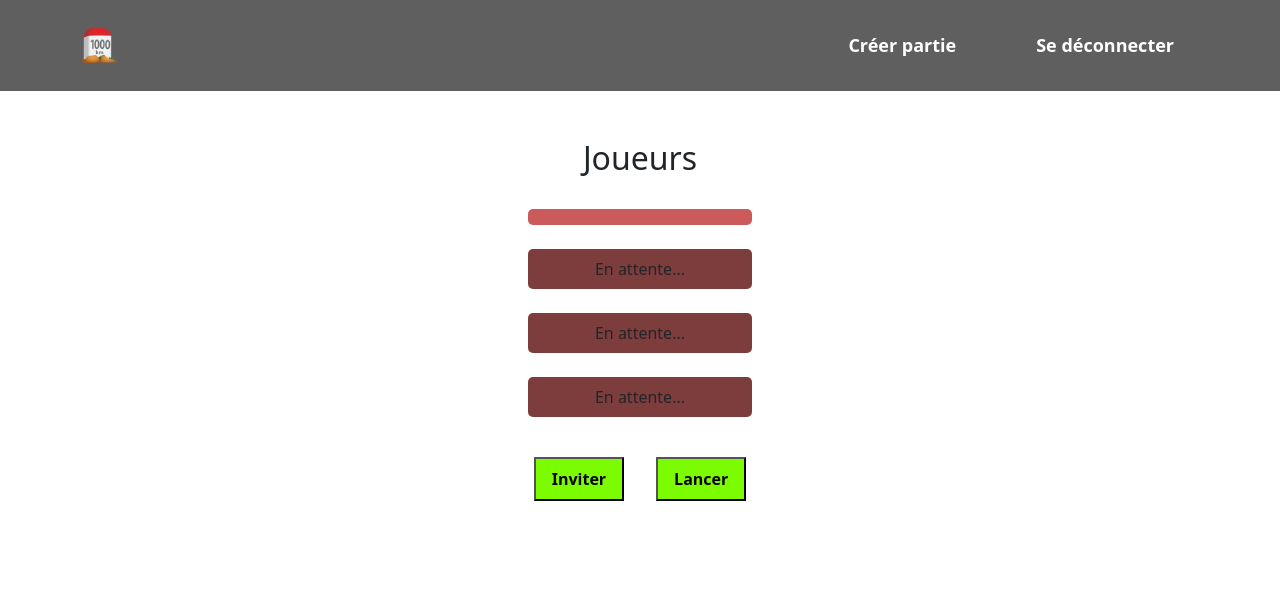
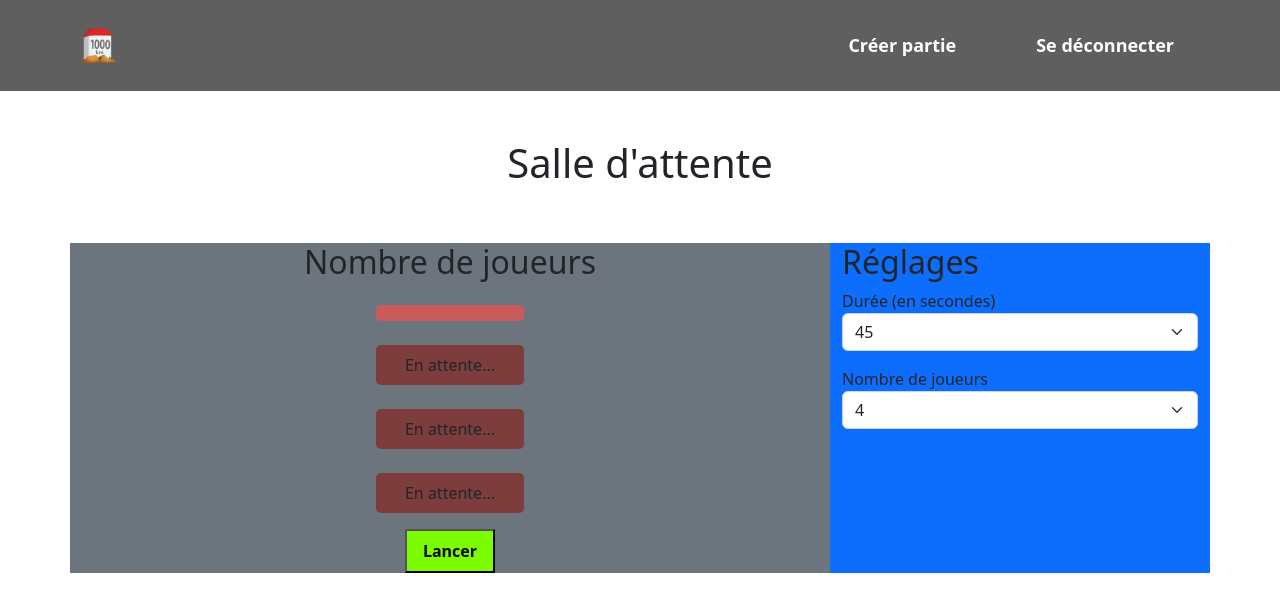
Before and after one commit to n0uben/1000kmFront, a Vue app: page /attente in a window 1280 px wide. Shown: the top 612 px of the page. Built offline with nearby package versions, Linux system fonts and the light colour scheme; sample sign-in values are in the browser's storage.

Commit message:
on cree une partie avec param par defaut a la connexion du user

```diff
--- a/src/components/Attente.vue
+++ b/src/components/Attente.vue
@@ -13,12 +13,12 @@ export default {
     },
 
     methods: {
-    setJoueurs(){
-      for(let i=1;i<=this.nbJoueurs;i++){
-        document.getElementById("joueur"+i).style.backgroundColor="#cb5b5b";
+        setJoueurs() {
+            for (let i = 1; i <= this.nbJoueurs; i++) {
+                document.getElementById("joueur" + i).style.backgroundColor = "#cb5b5b";
             }
         },
-    onClickLaunch(){
+        onClickLaunch() {
             location.assign("/game");
         }
     }
@@ -28,20 +28,48 @@ export default {
 <template>
     <div class="container">
 
-    <div class="row align-items-center mt-5">
+        <div class="row align-items-center my-5">
             <div class="col">
-        <h2 class="text-center">Joueurs</h2>
+                <h1 class="text-center">Salle d'attente</h1>
             </div>
         </div>
 
-    <div class="row align-items-center">
+        <div class="row flex-row">
 
-      <div class="col text-center">
-        <p id="joueur1" class="mt-4 py-2" style="background-color: #7e3d3d;width: 20%;margin-left: 40%;border-radius: 5px;">{{this.pseudo}}</p>
-        <p id="joueur1" class="mt-4 py-2" style="background-color: #7e3d3d;width: 20%;margin-left: 40%;border-radius: 5px;">En attente...</p>
-        <p id="joueur1" class="mt-4 py-2" style="background-color: #7e3d3d;width: 20%;margin-left: 40%;border-radius: 5px;">En attente...</p>
-        <p id="joueur1" class="mt-4 py-2" style="background-color: #7e3d3d;width: 20%;margin-left: 40%;border-radius: 5px;">En attente...</p>
-        <button class="py-2 px-3 mx-3 mt-4">Inviter</button><button class="py-2 px-3 mx-3" @click="onClickLaunch">Lancer</button>
+            <div class="col-8 bg-secondary text-center">
+                <h2>Nombre de joueurs</h2>
+                <p id="joueur1" class="mt-4 py-2"
+                   style="background-color: #7e3d3d;width: 20%;margin-left: 40%;border-radius: 5px;">
+                    {{ this.pseudo }}</p>
+                <p id="joueur1" class="mt-4 py-2"
+                   style="background-color: #7e3d3d;width: 20%;margin-left: 40%;border-radius: 5px;">En attente...</p>
+                <p id="joueur1" class="mt-4 py-2"
+                   style="background-color: #7e3d3d;width: 20%;margin-left: 40%;border-radius: 5px;">En attente...</p>
+                <p id="joueur1" class="mt-4 py-2"
+                   style="background-color: #7e3d3d;width: 20%;margin-left: 40%;border-radius: 5px;">En attente...</p>
+<!--                <button class="py-2 px-3 mx-3 mt-4">Inviter</button>-->
+                <button class="py-2 px-3 mx-3" @click="onClickLaunch">Lancer</button>
+            </div>
+            <div class="col-4 bg-primary text-left">
+                <h2>Réglages</h2>
+                <p>
+                    <label for="duree">Durée (en secondes)</label>
+                    <select id="duree" class="form-select" name="duree">
+                        <option value="30">30</option>
+                        <option value="30" selected>45</option>
+                        <option value="30">60</option>
+                        <option value="30">75</option>
+                        <option value="30">90</option>
+                    </select>
+                </p>
+                <p>
+                    <label for="duree">Nombre de joueurs</label>
+                    <select id="duree" class="form-select" name="duree">
+                        <option value="30">2</option>
+                        <option value="30">3</option>
+                        <option value="30" selected>4</option>
+                    </select>
+                </p>
             </div>
         </div>
 
@@ -50,10 +78,9 @@ export default {
 </template>
 
 <style scoped>
-button{
+button {
     background-color: lawngreen;
     font-size: 16px;
     font-weight: bold;
-
 }
 </style>
--- a/src/components/ConnexionForm.vue
+++ b/src/components/ConnexionForm.vue
@@ -33,6 +33,7 @@
 
 <script>
 import userService from "@/services/UserService";
+import partieService from "@/services/PartieService.js";
 
 export default {
   name: "ConnexionForm",
@@ -44,13 +45,16 @@ export default {
       returnUrl: ''
     }
   },
-  mounted () {
-
-  },
   methods: {
     handleSubmit(event) {
-      console.log(this.pseudo + ' / ' + this.motDePasse)
-      userService.login(this.pseudo, this.motDePasse).then(user => location.assign("/"))
+      userService.login(this.pseudo, this.motDePasse)
+          // .then(response => response.json())
+          .then(user => {
+              //on crée une partie avec les valeurs par défaut (4 joueurs, 45 secondes par tour, chaine vide pour le codepartie)
+              partieService.creer(user)
+                  // une fois la reponse recue, on redirige vers le lobby dattente
+                  .then(() => location.assign("/attente"));
+          })
     }
   }
 }
--- a/src/components/CreateGameAuth.vue
+++ b/src/components/CreateGameAuth.vue
@@ -2,7 +2,7 @@
 export default {
   name: "CreateGameAuth",
   props: {
-    username: String
+    username: Object
   },
   methods: {
     onClickConnecter(){
--- a/src/components/NavBar.vue
+++ b/src/components/NavBar.vue
@@ -7,7 +7,7 @@ export default {
     }
   },
   props: {
-    username: String
+    username: Object
   },
 
 }
--- /dev/null
+++ b/src/services/PartieService.js
@@ -0,0 +1,24 @@
+import http from '../main'
+
+class PartieService {
+    getAll() {
+        return http.get("/partie")
+    }
+
+    async creer(user) {
+
+        //partie avec parametres par defaut
+        let partie = {
+            nombreJoueurs: 4,
+            dureeTour: 45,
+            codePartie: "",
+            joueurs: [user]
+        }
+
+        console.log(partie);
+
+        return http.post("/partie/creer", partie)
+    }
+}
+
+export default new PartieService();
--- a/src/services/UserService.js
+++ b/src/services/UserService.js
@@ -1,7 +1,6 @@
-
 class UserService {
     isConnected= false;
-    login(myPseudo, myMotDePasse) {
+    async login(myPseudo, myMotDePasse) {
 
         return fetch('http://localhost:8080/utilisateur/connexion', {
             method: "POST",
@@ -18,7 +17,7 @@ class UserService {
                     user.authData = window.btoa(myPseudo + ':' + myMotDePasse);
                     localStorage.setItem('user', JSON.stringify(user));
                     this.isConnected=true;
-
+                    return user;
                 }
             })
     }
```
Lines whose indentation alone changed are shown as unchanged.
